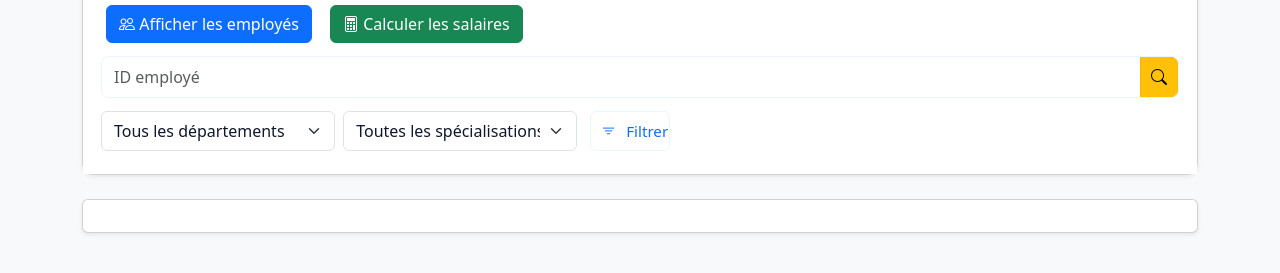
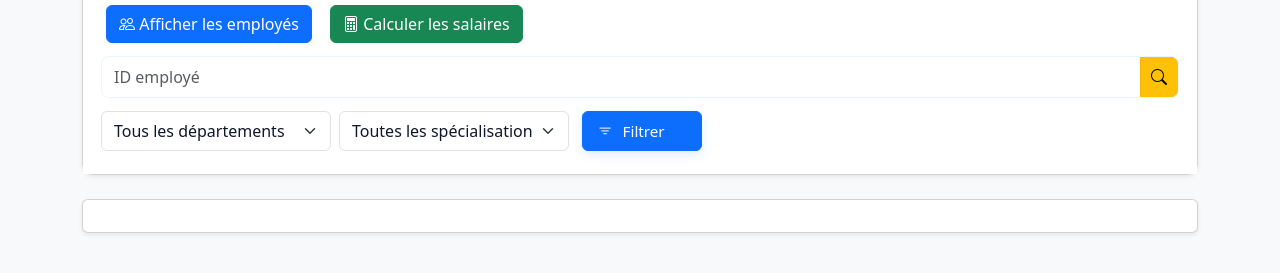
Before and after one commit to HamdiUT/Gestion-des-Employes, a plain HTML site: page index.html in a window 1280 px wide. Shown: the part 161-434 px from the top of the page. Drawn offline with nearby package versions, Linux system fonts and the light colour scheme.

Commit message:
correction du bouton filtre

```diff
--- a/index.html
+++ b/index.html
@@ -30,7 +30,7 @@
                             <button class="btn btn-success btn-action" onclick="calculateTotalSalaries()">
                                 <i class="bi bi-calculator"></i> Calculer les salaires
                             </button>
-                            <!-- Bouton "Employés RH" supprimé -->
+
                             <div class="input-group custom-tight control-search">
                                 <input id="employeeIdInput" type="number" min="1" class="form-control" placeholder="ID employé" onkeydown="if(event.key==='Enter') findEmployeeById(this.value)">
                                 <button class="btn btn-warning" type="button" onclick="findEmployeeById(document.getElementById('employeeIdInput').value)">
@@ -44,7 +44,7 @@
                                     <select id="specializationSelect" class="form-select control-item">
                                         <option value="">Toutes les spécialisations</option>
                                     </select>
-                                    <button class="btn btn-outline-primary btn-action" type="button" onclick="filterByDepartmentAndSpecialization()">
+                                    <button class="btn btn-outline-primary btn-action btn-filter-wide" type="button" onclick="filterByDepartmentAndSpecialization()">
                                         <i class="bi bi-filter"></i> Filtrer
                                     </button>
                                 </div>
--- a/style.css
+++ b/style.css
@@ -48,6 +48,46 @@
 }
 .controls .btn-outline-primary .bi { margin-right: 4px; }
 
+/* Variante spécifique plus large pour le bouton "Filtrer" : fond bleu par défaut
+   et hover légèrement plus foncé (cohérent avec les autres boutons) */
+.controls .btn-filter-wide {
+    min-width: 120px;
+    padding-left: 0.9rem;
+    padding-right: 0.9rem;
+    background-color: var(--primary);
+    color: #fff;
+    border-color: var(--primary);
+    box-shadow: 0 4px 12px rgba(13,110,253,0.12);
+    transition: background-color .18s ease, color .18s ease, border-color .18s ease, box-shadow .18s ease;
+}
+.controls .btn-filter-wide:hover,
+.controls .btn-filter-wide:focus,
+.controls .btn-filter-wide:active {
+    background-color: #0b5ed7 !important; /* légèrement plus foncé que --primary */
+    color: #fff !important;
+    border-color: #0b5ed7 !important;
+    box-shadow: 0 6px 16px rgba(11,94,215,0.14) !important;
+}
+
+/* Règle plus spécifique pour écraser toute autre règle (si besoin) */
+.controls button.btn-filter-wide,
+.controls button.btn-filter-wide:link,
+.controls button.btn-filter-wide:visited {
+    background-image: none !important;
+    background-color: var(--primary) !important;
+    color: #fff !important;
+    border-color: var(--primary) !important;
+}
+.controls button.btn-filter-wide:hover,
+.controls button.btn-filter-wide:focus,
+.controls button.btn-filter-wide:active {
+    background-image: none !important;
+    background-color: #0b5ed7 !important;
+    color: #fff !important;
+    border-color: #0b5ed7 !important;
+    box-shadow: 0 6px 16px rgba(11,94,215,0.14) !important;
+}
+
 /* Utility class for control items (selects) */
 .control-item { min-width: 140px; }
 
```
